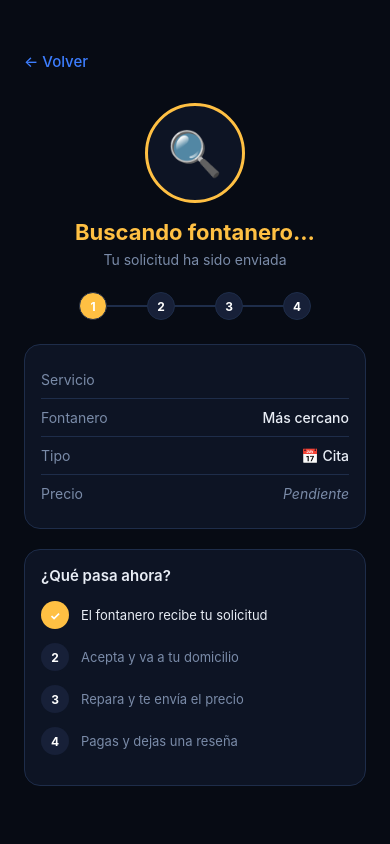
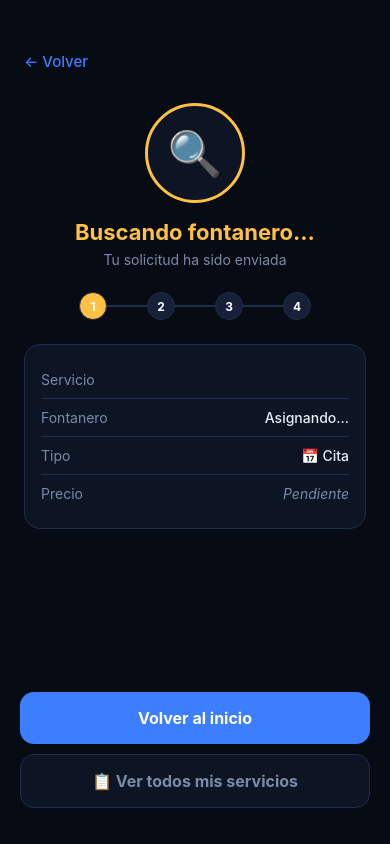
Before and after one commit to evega05/fontap-app, a React Native app: screen /Confirmacion in a window 390 px wide. Shown: the top 844 px of the page. Built offline with nearby package versions, Linux system fonts and the light colour scheme; what expo-notifications would draw is missing.

Commit message:
Fix: chat solo envía contenido y remitente_tipo, cliente tiene botón chat en todos los estados activos

```diff
--- a/screens/ChatScreen.js
+++ b/screens/ChatScreen.js
@@ -20,10 +20,11 @@ export default function ChatScreen({ navigation, route }) {
   const flatListRef = useRef(null);
   const pollingRef = useRef(null);
 
+  const hdrs = () => token ? { Authorization: `Bearer ${token}` } : {};
+
   const cargarMensajes = useCallback(async () => {
     try {
-      const hdrs = token ? { Authorization: `Bearer ${token}` } : {};
-      const res = await axios.get(`${API}/servicios/${servicioId}/mensajes`, { headers: hdrs });
+      const res = await axios.get(`${API}/servicios/${servicioId}/mensajes`, { headers: hdrs() });
       setMensajes(res.data || []);
     } catch (e) {
       console.log('[Chat] ERROR cargando:', e?.response?.status, JSON.stringify(e?.response?.data));
@@ -39,9 +40,8 @@ export default function ChatScreen({ navigation, route }) {
   }, [cargarMensajes]);
 
   useEffect(() => {
-    if (mensajes.length > 0) {
+    if (mensajes.length > 0)
       setTimeout(() => flatListRef.current?.scrollToEnd({ animated: true }), 100);
-    }
   }, [mensajes.length]);
 
   const enviar = async () => {
@@ -49,31 +49,19 @@ export default function ChatScreen({ navigation, route }) {
     if (!contenido || enviando) return;
     setTexto('');
     setEnviando(true);
-
-    const tmp = {
-      id: `tmp_${Date.now()}`,
-      contenido,
-      remitente_tipo: usuario?.tipo,
-      creado_en: new Date().toISOString(),
-      pendiente: true,
-    };
+    const tmp = { id: `tmp_${Date.now()}`, contenido, remitente_tipo: usuario?.tipo, creado_en: new Date().toISOString(), pendiente: true };
     setMensajes(prev => [...prev, tmp]);
-
     try {
-      const hdrs = token ? { Authorization: `Bearer ${token}` } : {};
-      console.log('[Chat] Enviando. servicioId:', servicioId, 'id:', usuario?.id, 'tipo:', usuario?.tipo, 'token:', !!token);
-      const res = await axios.post(
+      console.log('[Chat] POST body:', { contenido, remitente_tipo: usuario?.tipo });
+      await axios.post(
         `${API}/servicios/${servicioId}/mensajes`,
-        { contenido, remitente_tipo: usuario?.tipo, remitente_id: usuario?.id },
-        { headers: hdrs }
+        { contenido, remitente_tipo: usuario?.tipo },
+        { headers: hdrs() }
       );
-      console.log('[Chat] OK:', res.status);
       await cargarMensajes();
     } catch (e) {
-      console.log('[Chat] ERROR:', e?.response?.status, JSON.stringify(e?.response?.data));
-      setMensajes(prev => prev.map(m =>
-        m.id === tmp.id ? { ...m, error: true, pendiente: false } : m
-      ));
+      console.log('[Chat] ERROR enviando:', e?.response?.status, JSON.stringify(e?.response?.data));
+      setMensajes(prev => prev.map(m => m.id === tmp.id ? { ...m, error: true, pendiente: false } : m));
     } finally {
       setEnviando(false);
     }
@@ -86,9 +74,7 @@ export default function ChatScreen({ navigation, route }) {
     return (
       <View style={[s.msgRow, mio ? s.msgRowMio : s.msgRowOtro]}>
         <View style={[s.bubble, mio ? s.bubbleMio : s.bubbleOtro, item.error && s.bubbleError]}>
-          <Text style={[s.bubbleText, mio ? s.bubbleTextMio : s.bubbleTextOtro]}>
-            {item.contenido}
-          </Text>
+          <Text style={[s.bubbleText, mio ? s.bubbleTextMio : s.bubbleTextOtro]}>{item.contenido}</Text>
           <Text style={[s.bubbleHora, mio ? s.bubbleHoraMio : s.bubbleHoraOtro]}>
             {item.pendiente ? '⏳' : item.error ? '⚠️' : formatHora(item.creado_en)}
           </Text>
@@ -98,11 +84,7 @@ export default function ChatScreen({ navigation, route }) {
   };
 
   return (
-    <KeyboardAvoidingView
-      style={s.container}
-      behavior={Platform.OS === 'ios' ? 'padding' : 'height'}
-      keyboardVerticalOffset={0}
-    >
+    <KeyboardAvoidingView style={s.container} behavior={Platform.OS === 'ios' ? 'padding' : 'height'}>
       <View style={s.header}>
         <TouchableOpacity onPress={() => navigation.goBack()} style={s.backBtn}>
           <Text style={s.backText}>←</Text>
@@ -119,9 +101,7 @@ export default function ChatScreen({ navigation, route }) {
       </View>
 
       {cargando ? (
-        <View style={s.cargando}>
-          <ActivityIndicator color={colors.blue} size="large" />
-        </View>
+        <View style={s.cargando}><ActivityIndicator color={colors.blue} size="large" /></View>
       ) : (
         <FlatList
           ref={flatListRef}
@@ -133,7 +113,6 @@ export default function ChatScreen({ navigation, route }) {
             <View style={s.vacio}>
               <Text style={s.vacioEmoji}>💬</Text>
               <Text style={s.vacioText}>Inicia la conversación</Text>
-              <Text style={s.vacioSub}>Los mensajes aparecerán aquí</Text>
             </View>
           }
           onContentSizeChange={() => flatListRef.current?.scrollToEnd({ animated: false })}
@@ -163,21 +142,15 @@ export default function ChatScreen({ navigation, route }) {
   );
 }
 
-function formatHora(isoString) {
-  if (!isoString) return '';
-  try {
-    const d = new Date(isoString);
-    return d.toLocaleTimeString('es-ES', { hour: '2-digit', minute: '2-digit' });
-  } catch { return ''; }
+function formatHora(iso) {
+  if (!iso) return '';
+  try { return new Date(iso).toLocaleTimeString('es-ES', { hour: '2-digit', minute: '2-digit' }); }
+  catch { return ''; }
 }
 
 const s = StyleSheet.create({
   container: { flex: 1, backgroundColor: colors.bg },
-  header: {
-    flexDirection: 'row', alignItems: 'center', paddingTop: 50, paddingBottom: 14,
-    paddingHorizontal: 16, backgroundColor: colors.bgCard,
-    borderBottomWidth: 1, borderBottomColor: colors.border,
-  },
+  header: { flexDirection: 'row', alignItems: 'center', paddingTop: 50, paddingBottom: 14, paddingHorizontal: 16, backgroundColor: colors.bgCard, borderBottomWidth: 1, borderBottomColor: colors.border },
   backBtn: { marginRight: 12, padding: 4 },
   backText: { color: colors.blue, fontSize: 22, fontWeight: '600' },
   headerInfo: { flexDirection: 'row', alignItems: 'center', gap: 10 },
@@ -202,18 +175,9 @@ const s = StyleSheet.create({
   bubbleHoraOtro: { color: colors.textMuted },
   vacio: { flex: 1, alignItems: 'center', justifyContent: 'center', paddingTop: 80 },
   vacioEmoji: { fontSize: 48, marginBottom: 12 },
-  vacioText: { color: colors.text, fontSize: 16, fontWeight: '600', marginBottom: 6 },
-  vacioSub: { color: colors.textMuted, fontSize: 13 },
-  inputRow: {
-    flexDirection: 'row', alignItems: 'flex-end', gap: 10,
-    padding: 12, paddingBottom: 28,
-    backgroundColor: colors.bgCard, borderTopWidth: 1, borderTopColor: colors.border,
-  },
-  input: {
-    flex: 1, backgroundColor: colors.bgCard2, borderRadius: 22,
-    paddingHorizontal: 16, paddingVertical: 10, color: colors.text,
-    fontSize: 15, maxHeight: 100, borderWidth: 1, borderColor: colors.border2,
-  },
+  vacioText: { color: colors.text, fontSize: 16, fontWeight: '600' },
+  inputRow: { flexDirection: 'row', alignItems: 'flex-end', gap: 10, padding: 12, paddingBottom: 28, backgroundColor: colors.bgCard, borderTopWidth: 1, borderTopColor: colors.border },
+  input: { flex: 1, backgroundColor: colors.bgCard2, borderRadius: 22, paddingHorizontal: 16, paddingVertical: 10, color: colors.text, fontSize: 15, maxHeight: 100, borderWidth: 1, borderColor: colors.border2 },
   sendBtn: { width: 44, height: 44, borderRadius: 22, backgroundColor: colors.blue, justifyContent: 'center', alignItems: 'center' },
   sendBtnDisabled: { backgroundColor: colors.blueLight, opacity: 0.5 },
   sendIcon: { color: '#fff', fontSize: 16, fontWeight: 'bold' },
--- a/screens/ConfirmacionScreen.js
+++ b/screens/ConfirmacionScreen.js
@@ -8,7 +8,8 @@ const API = 'https://fontap-backend-production.up.railway.app';
 const ESTADOS = {
   pendiente: { emoji: '🔍', titulo: 'Buscando fontanero...', sub: 'Tu solicitud ha sido enviada', color: '#FFC043', paso: 1 },
   aceptado: { emoji: '✅', titulo: '¡Fontanero en camino!', sub: 'El fontanero ha aceptado tu solicitud', color: '#05A357', paso: 2 },
-  precio_enviado: { emoji: '💰', titulo: 'Precio recibido', sub: 'El fontanero ha terminado el trabajo', color: '#276EF1', paso: 3 },
+  precio_enviado: { emoji: '💰', titulo: 'Precio recibido', sub: 'Revisa el precio y acepta para pagar', color: '#276EF1', paso: 3 },
+  pago_pendiente: { emoji: '💵', titulo: 'Pendiente de pago', sub: 'El fontanero espera confirmación', color: '#7356BF', paso: 3 },
   pagado: { emoji: '🎉', titulo: '¡Servicio completado!', sub: 'Gracias por usar FonTap', color: '#05A357', paso: 4 },
 };
 
@@ -16,24 +17,23 @@ export default function ConfirmacionScreen({ navigation, route }) {
   const { fontanero, tipo, urgente, servicioId, precio: precioProp, clienteId } = route.params || {};
   const [estado, setEstado] = useState('pendiente');
   const [precio, setPrecio] = useState(precioProp || null);
+  const [fontaneroNombre, setFontaneroNombre] = useState(fontanero?.nombre || null);
 
   useEffect(() => {
     if (!servicioId) return;
-    console.log('[Confirmacion] Iniciando polling para servicioId:', servicioId);
     const intervalo = setInterval(async () => {
       try {
         const res = await axios.get(`${API}/servicios/${servicioId}`);
-        console.log('[Confirmacion] estado:', res.data.estado, 'precio:', res.data.precio);
         setEstado(res.data.estado || 'pendiente');
         if (res.data.precio) setPrecio(res.data.precio);
-      } catch (e) {
-        console.log('[Confirmacion] ERROR:', e?.response?.status, JSON.stringify(e?.response?.data));
-      }
+        if (res.data.fontanero_nombre) setFontaneroNombre(res.data.fontanero_nombre);
+      } catch (e) {}
     }, 4000);
     return () => clearInterval(intervalo);
   }, [servicioId]);
 
   const estadoActual = ESTADOS[estado] || ESTADOS.pendiente;
+  const esActivo = ['aceptado', 'precio_enviado', 'pago_pendiente'].includes(estado);
 
   return (
     <View style={s.container}>
@@ -51,7 +51,7 @@ export default function ConfirmacionScreen({ navigation, route }) {
         <Text style={s.estadoSub}>{estadoActual.sub}</Text>
 
         <View style={s.progresoWrap}>
-          {[1, 2, 3, 4].map(p => (
+          {[1,2,3,4].map(p => (
             <View key={p} style={s.progresoItem}>
               <View style={[s.progresoPunto, estadoActual.paso >= p && { backgroundColor: estadoActual.color }]}>
                 <Text style={s.progresoPuntoText}>{p}</Text>
@@ -64,11 +64,11 @@ export default function ConfirmacionScreen({ navigation, route }) {
         <View style={s.card}>
           <View style={s.fila}>
             <Text style={s.label}>Servicio</Text>
-            <Text style={s.valor}>{tipo?.emoji} {tipo?.nombre}</Text>
+            <Text style={s.valor}>{tipo?.nombre || tipo}</Text>
           </View>
           <View style={s.fila}>
             <Text style={s.label}>Fontanero</Text>
-            <Text style={s.valor}>{fontanero?.nombre || 'Más cercano'}</Text>
+            <Text style={s.valor}>{fontaneroNombre || 'Asignando...'}</Text>
           </View>
           <View style={s.fila}>
             <Text style={s.label}>Tipo</Text>
@@ -76,29 +76,8 @@ export default function ConfirmacionScreen({ navigation, route }) {
           </View>
           <View style={[s.fila, { borderBottomWidth: 0 }]}>
             <Text style={s.label}>Precio</Text>
-            {precio ? (
-              <Text style={s.precioValor}>{precio}€</Text>
-            ) : (
-              <Text style={s.precioEspera}>Pendiente</Text>
-            )}
+            {precio ? <Text style={s.precioValor}>{precio}€</Text> : <Text style={s.precioEspera}>Pendiente</Text>}
           </View>
-        </View>
-
-        <View style={s.pasos}>
-          <Text style={s.pasosTitulo}>¿Qué pasa ahora?</Text>
-          {[
-            { num: 1, texto: 'El fontanero recibe tu solicitud', activo: estadoActual.paso >= 1 },
-            { num: 2, texto: 'Acepta y va a tu domicilio', activo: estadoActual.paso >= 2 },
-            { num: 3, texto: 'Repara y te envía el precio', activo: estadoActual.paso >= 3 },
-            { num: 4, texto: 'Pagas y dejas una reseña', activo: estadoActual.paso >= 4 },
-          ].map(p => (
-            <View key={p.num} style={s.paso}>
-              <View style={[s.pasoNumWrap, p.activo && { backgroundColor: estadoActual.color }]}>
-                <Text style={s.pasoNum}>{p.activo ? '✓' : p.num}</Text>
-              </View>
-              <Text style={[s.pasoText, p.activo && { color: colors.text }]}>{p.texto}</Text>
-            </View>
-          ))}
         </View>
       </ScrollView>
 
@@ -118,30 +97,34 @@ export default function ConfirmacionScreen({ navigation, route }) {
             </TouchableOpacity>
           </>
         )}
+
+        {esActivo && servicioId && (
+          <TouchableOpacity
+            style={[s.btnChat]}
+            onPress={() => navigation.navigate('Chat', { servicioId, otroNombre: fontaneroNombre || 'Fontanero' })}>
+            <Text style={s.btnChatText}>💬 Chatear con el fontanero</Text>
+          </TouchableOpacity>
+        )}
+
         {estado === 'pagado' && (
-          <>
           <TouchableOpacity style={s.btnResena}
             onPress={() => navigation.navigate('Resena', { servicioId, fontanero, servicio: tipo })}>
             <Text style={s.btnResenaText}>⭐ Dejar reseña</Text>
           </TouchableOpacity>
+        )}
+
+        {estado !== 'pagado' && (
           <TouchableOpacity style={[s.btnPrimario, { marginTop: 10 }]} onPress={() => navigation.navigate('Mapa')}>
             <Text style={s.btnPrimarioText}>Volver al inicio</Text>
           </TouchableOpacity>
-          </>
         )}
-        {estado === 'aceptado' && servicioId && (
-          <TouchableOpacity
-            style={[s.btnPrimario, { marginBottom: 10, backgroundColor: colors.bgCard, borderWidth: 1, borderColor: colors.blue }]}
-            onPress={() => navigation.navigate('Chat', { servicioId, otroNombre: fontanero?.nombre || 'Fontanero' })}
-          >
-            <Text style={[s.btnPrimarioText, { color: colors.blue }]}>💬 Chatear con el fontanero</Text>
-          </TouchableOpacity>
-        )}
-        {(estado === 'pendiente' || estado === 'aceptado') && (
-          <TouchableOpacity style={s.btnPrimario} onPress={() => navigation.navigate('Mapa')}>
+
+        {estado === 'pagado' && (
+          <TouchableOpacity style={[s.btnPrimario, { marginTop: 10 }]} onPress={() => navigation.navigate('Mapa')}>
             <Text style={s.btnPrimarioText}>Volver al inicio</Text>
           </TouchableOpacity>
         )}
+
         <TouchableOpacity
           style={[s.btnPrimario, { marginTop: 10, backgroundColor: colors.bgCard, borderWidth: 1, borderColor: colors.border }]}
           onPress={() => navigation.navigate('MisServicios', { clienteId })}>
@@ -170,24 +153,20 @@ const s = StyleSheet.create({
   fila: { flexDirection: 'row', justifyContent: 'space-between', paddingVertical: 10, borderBottomWidth: 0.5, borderBottomColor: colors.border },
   label: { color: colors.textMuted, fontSize: 14 },
   valor: { color: colors.text, fontSize: 14, fontWeight: '500' },
-  precioValor: { color: '#4ade80', fontSize: 18, fontWeight: 'bold' },
+  precioValor: { color: colors.green, fontSize: 18, fontWeight: 'bold' },
   precioEspera: { color: colors.textMuted, fontSize: 14, fontStyle: 'italic' },
-  pasos: { width: '100%', backgroundColor: colors.bgCard, borderRadius: 16, padding: 16, marginBottom: 24, borderWidth: 1, borderColor: colors.border },
-  pasosTitulo: { color: colors.text, fontWeight: '600', fontSize: 15, marginBottom: 16 },
-  paso: { flexDirection: 'row', alignItems: 'center', gap: 12, marginBottom: 14 },
-  pasoNumWrap: { width: 28, height: 28, borderRadius: 14, backgroundColor: colors.bgCard3, justifyContent: 'center', alignItems: 'center' },
-  pasoNum: { color: '#fff', fontWeight: 'bold', fontSize: 12 },
-  pasoText: { color: colors.textMuted, fontSize: 13, flex: 1 },
   footer: { padding: 20, paddingBottom: 36 },
   precioCard: { backgroundColor: colors.greenLight, borderRadius: 14, padding: 16, marginBottom: 12, alignItems: 'center', borderWidth: 1, borderColor: colors.green },
   precioCardTitulo: { color: colors.green, fontSize: 13, fontWeight: '600', marginBottom: 4 },
-  precioCardValor: { color: '#fff', fontSize: 32, fontWeight: 'bold' },
+  precioCardValor: { color: colors.text, fontSize: 32, fontWeight: 'bold' },
   btnPago: { backgroundColor: colors.green, borderRadius: 14, padding: 16, alignItems: 'center', marginBottom: 10 },
   btnPagoText: { color: '#fff', fontWeight: 'bold', fontSize: 16 },
   btnRechazar: { backgroundColor: colors.redLight, borderRadius: 14, padding: 16, alignItems: 'center', marginBottom: 10, borderWidth: 1, borderColor: colors.red },
   btnRechazarText: { color: colors.red, fontWeight: 'bold', fontSize: 16 },
-  btnResena: { backgroundColor: colors.bgCard, borderRadius: 14, padding: 16, alignItems: 'center', marginBottom: 10, borderWidth: 1, borderColor: '#f59e0b' },
-  btnResenaText: { color: '#f59e0b', fontWeight: 'bold', fontSize: 16 },
+  btnChat: { backgroundColor: colors.bgCard, borderRadius: 14, padding: 16, alignItems: 'center', marginBottom: 10, borderWidth: 1, borderColor: colors.blue },
+  btnChatText: { color: colors.blue, fontWeight: 'bold', fontSize: 16 },
+  btnResena: { backgroundColor: colors.bgCard, borderRadius: 14, padding: 16, alignItems: 'center', marginBottom: 10, borderWidth: 1, borderColor: colors.amber },
+  btnResenaText: { color: colors.amber, fontWeight: 'bold', fontSize: 16 },
   btnPrimario: { backgroundColor: colors.blue, borderRadius: 14, padding: 16, alignItems: 'center' },
   btnPrimarioText: { color: '#fff', fontWeight: 'bold', fontSize: 16 },
 });
```
Lines whose indentation alone changed are shown as unchanged.
